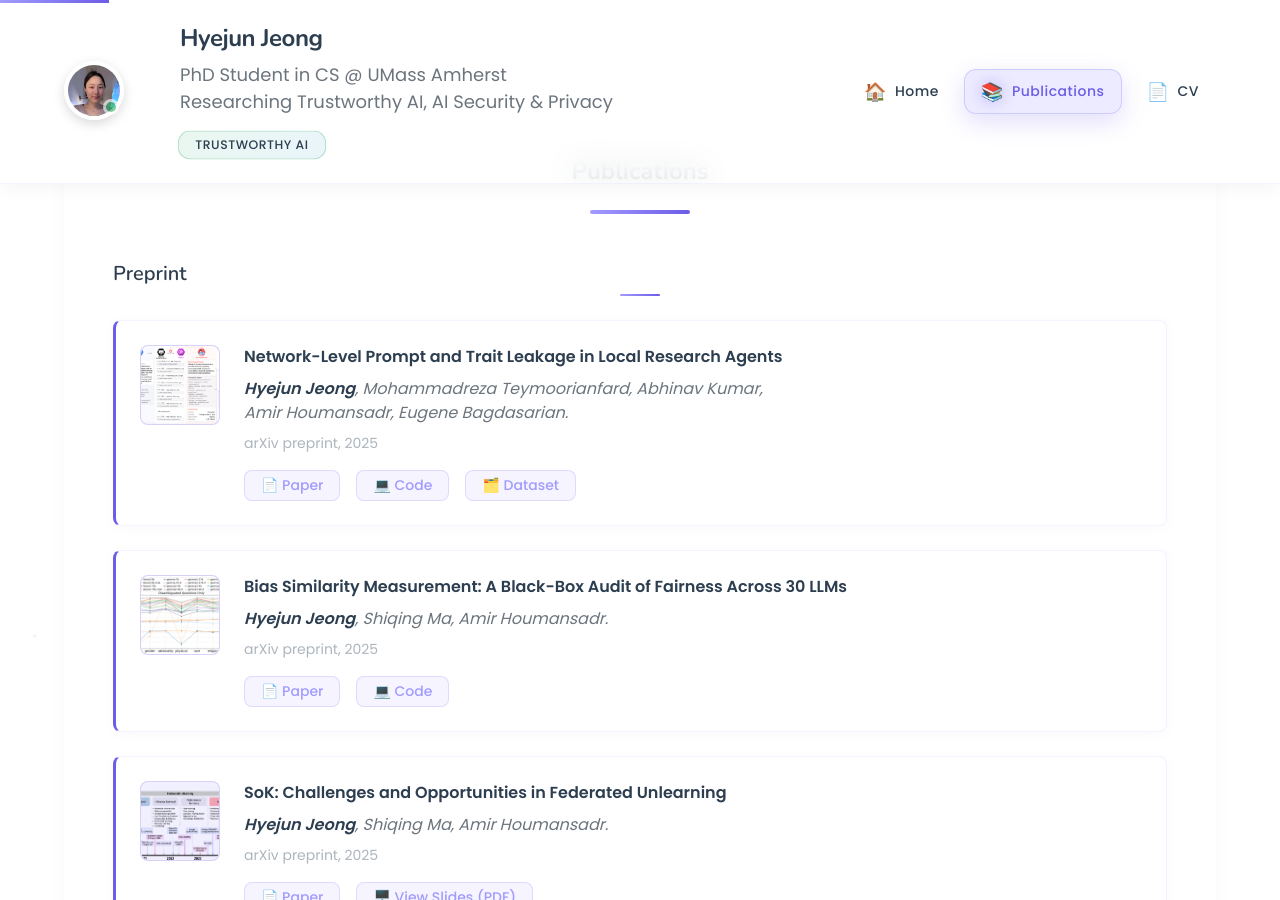
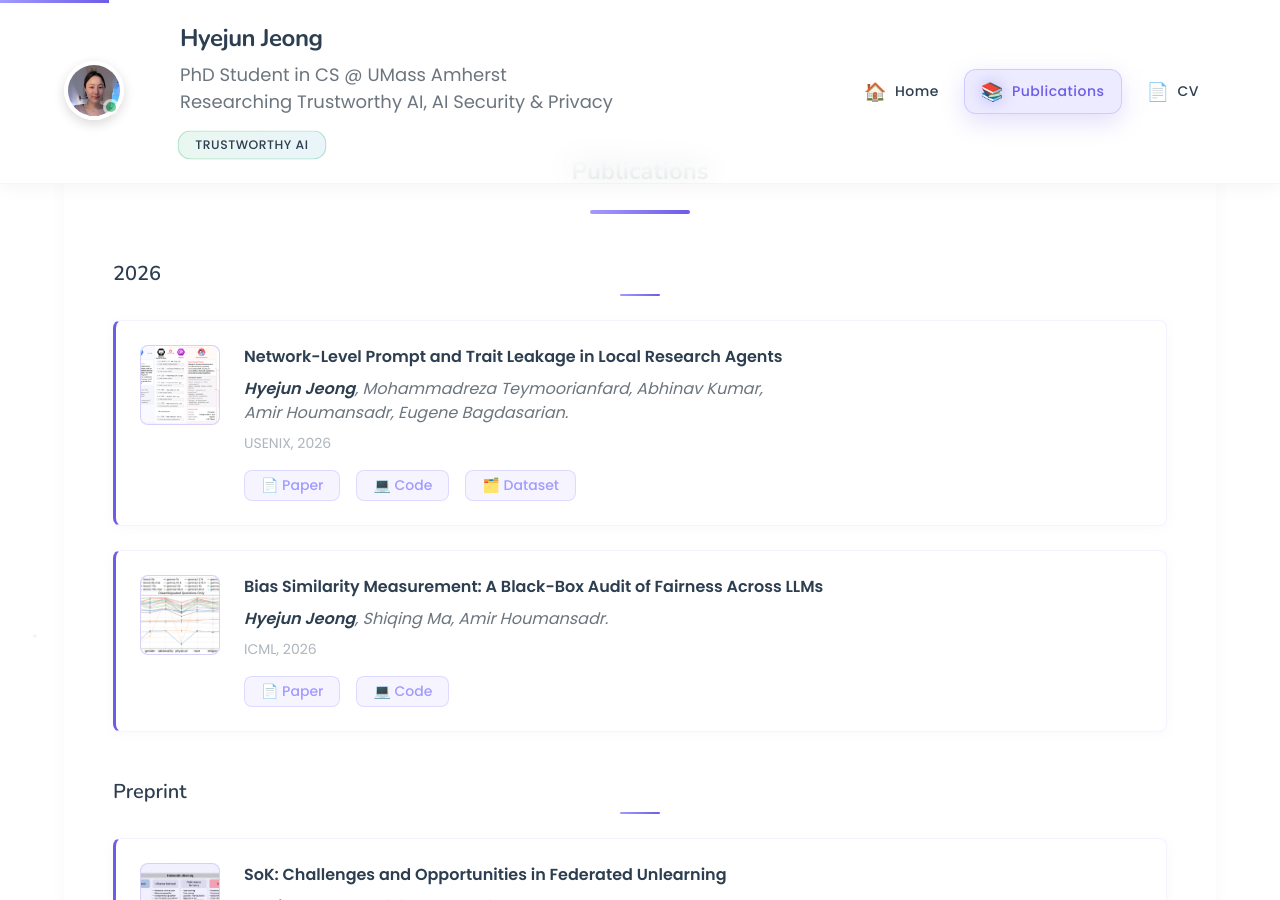
Before and after one commit to HyejunJeong/HyejunJeong.github.io, a Jekyll site: the page built from _pages/publications.md, in a window 1280 px wide and 900 px high, scrolled down 196 px. Built offline with Jekyll 4.4.1, drawn with Linux system fonts in a browser that asks for light colours.

Commit message:
updated publication

```diff
--- a/_pages/publications.md
+++ b/_pages/publications.md
@@ -4,8 +4,7 @@ title: Publications
 permalink: /publications/
 ---
 
-## Preprint
-
+## 2026
 <div class="publication-item">
   <div class="pub-image-placeholder">
     <img src="{{ site.baseurl }}/assets/images/webagent.png" alt="Network-Level Prompt and Trait Leakage">
@@ -19,7 +18,7 @@ permalink: /publications/
       Amir Houmansadr, Eugene Bagdasarian.</em>
     </div>
     <div class="pub-venue">
-      arXiv preprint, 2025
+      USENIX, 2026
     </div>
     <div class="pub-links">
       <a href="https://arxiv.org/abs/2508.20282">📄 Paper</a>
@@ -35,13 +34,13 @@ permalink: /publications/
   </div>
   <div class="pub-content">
     <div class="pub-title">
-      <strong>Bias Similarity Measurement: A Black-Box Audit of Fairness Across 30 LLMs</strong>
+      <strong>Bias Similarity Measurement: A Black-Box Audit of Fairness Across LLMs</strong>
     </div>
     <div class="pub-authors">
       <em><strong>Hyejun Jeong</strong>, Shiqing Ma, Amir Houmansadr.</em>
     </div>
     <div class="pub-venue">
-      arXiv preprint, 2025
+      ICML, 2026
     </div>
     <div class="pub-links">
       <a href="https://arxiv.org/abs/2410.12010">📄 Paper</a>
```
Also changed, not shown: other parts of _pages/publications.md (+2 -0 lines), index.md (+3 -1 lines), 1 other file.
